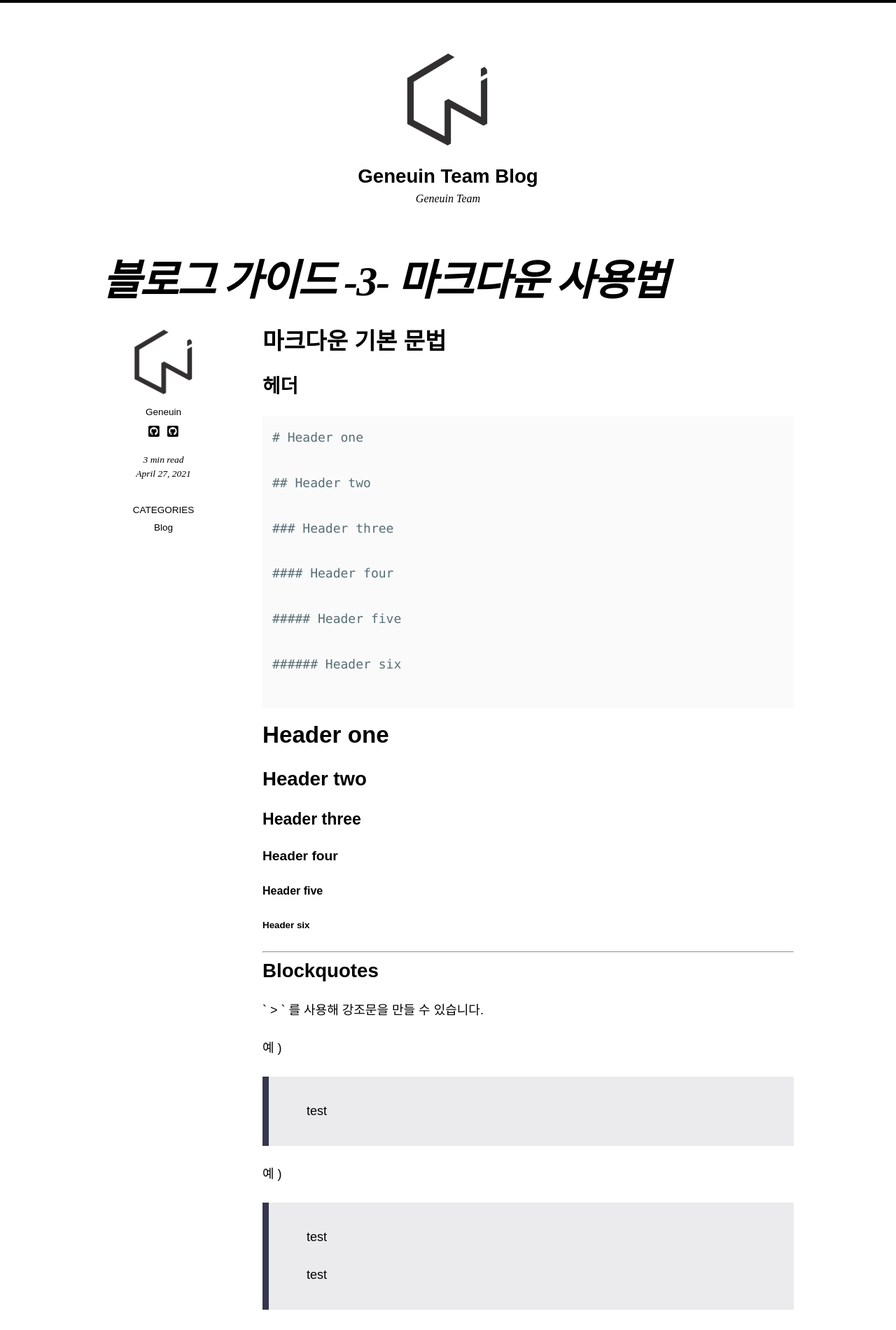
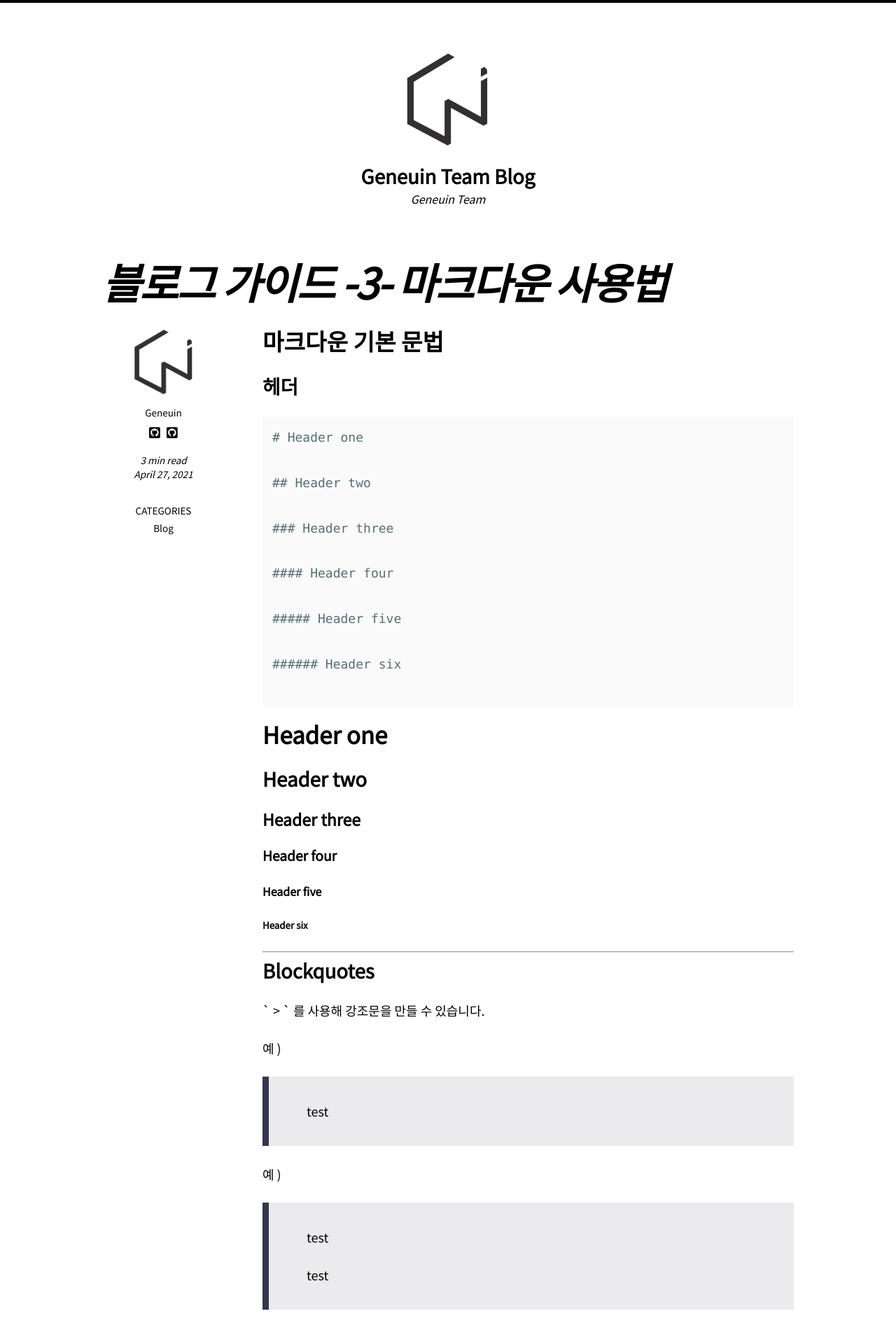
Before and after one commit to jblee-bong/bong.pos, a Jekyll site: the page built from _posts/blog_guide/2021-04-28-title-3-마크다운-사용법.md, in a window 1280 px wide. Shown: the top 1900 px of the page at 70% size. Built offline with Jekyll 4.4.1, drawn with Linux system fonts in a browser that asks for light colours; nearby versions of some CDN libraries.

Commit message:
Docs: font 변경

```diff
--- a/_sass/so-simple/_variables.scss
+++ b/_sass/so-simple/_variables.scss
@@ -38,9 +38,9 @@ $h6-min: ($base-font-size / $modular-scale-1) !default;
 $h6-max: ($base-font-size / $modular-scale-2) !default;
 
 /* Font Families */
-$serif-font-family: "Lora", serif !default;
-$sans-serif-font-family: "Source Sans Pro", sans-serif !default;
-$monospace-font-family: Menlo, Consolas, Monaco, "Courier New", Courier, monospace !default;
+$serif-font-family: "Noto Sans KR", serif !default;
+$sans-serif-font-family: "Noto Sans KR", sans-serif !default;
+$monospace-font-family: Menlo, Consolas, Monaco, "Noto Sans KR", Courier, monospace !default;
 
 $base-font-family: $sans-serif-font-family !default;
 $headline-font-family: $sans-serif-font-family !default;
```
